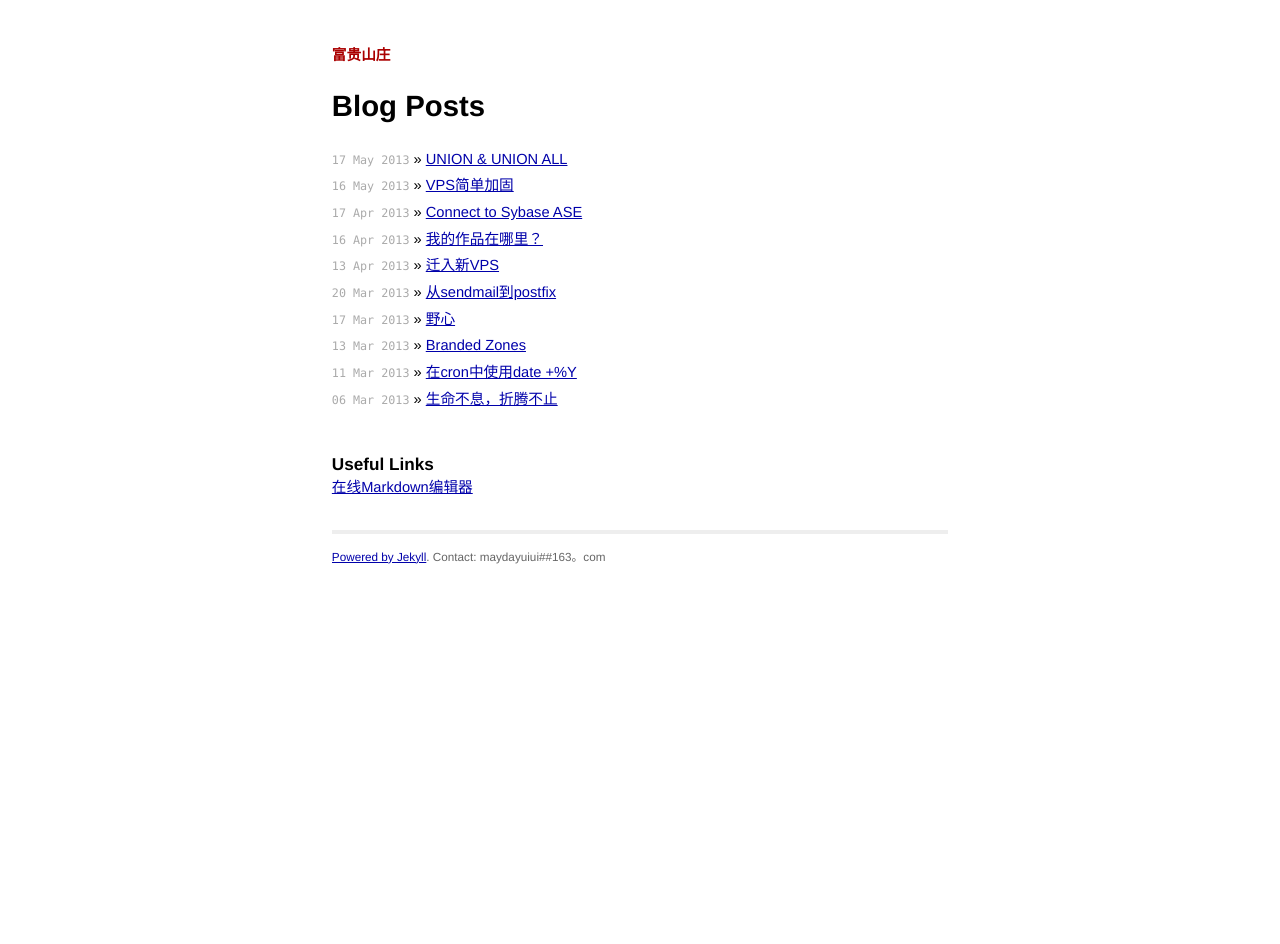
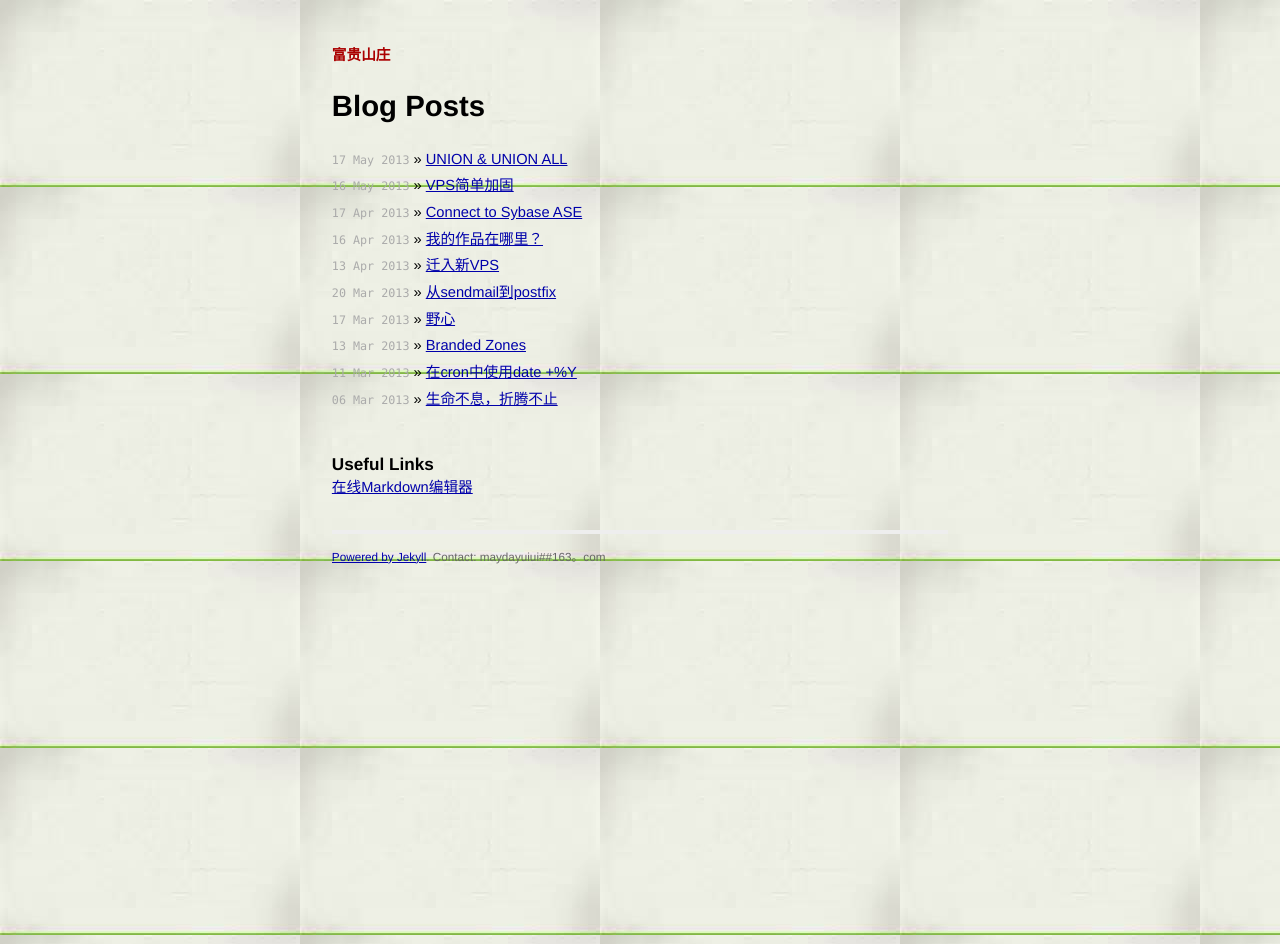
Before and after one commit to maydayuiui/maydayuiui.github.com, a Jekyll site: the page built from index.html, in a window 1280 px wide. Built offline with Jekyll 4.4.1, drawn with Linux system fonts in a browser that asks for light colours; Markdown is read by kramdown in place of the engine named in the settings.

Commit message:
Update screen.css

```diff
--- a/css/screen.css
+++ b/css/screen.css
@@ -16,7 +16,7 @@ html, body {
 }
 
 body {
-  background-image:url('img/bg.jpg');
+  background-image:url('../img/bg.jpg');
   background-color: white;
   font: 13.34px helvetica, arial, clean, sans-serif;
   *font-size: small;
```
